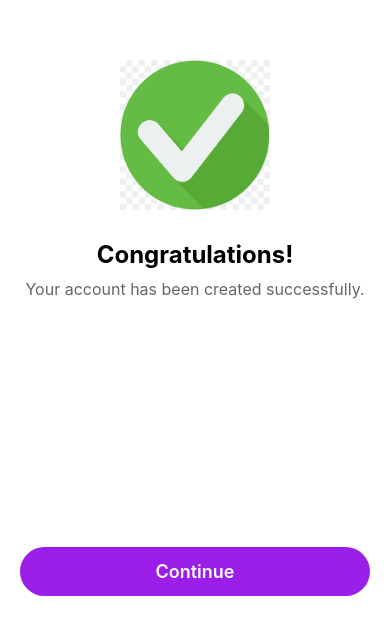
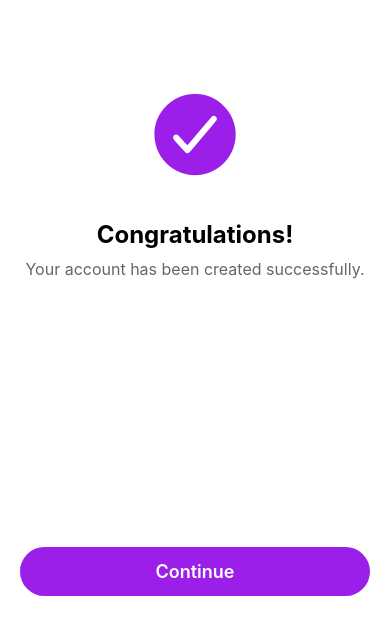
Before and after one commit to masum-diu/kto-new, a React Native app: screen /sucessmessage in a window 390 px wide. Shown: the part 208-842 px from the top of the page. Built offline with nearby package versions, Linux system fonts and the light colour scheme.

Commit message:
sucessmage icons add done

```diff
--- a/screens/CreateAccount/sucessmessage.js
+++ b/screens/CreateAccount/sucessmessage.js
@@ -1,24 +1,27 @@
-import { View, Text, StyleSheet, Image, TouchableOpacity } from 'react-native';
+import { View, Text, StyleSheet, TouchableOpacity } from 'react-native';
 import React from 'react';
 import { useNavigation } from '@react-navigation/native';
 import { SafeAreaView } from 'react-native-safe-area-context';
+import AsyncStorage from '@react-native-async-storage/async-storage';
+import { useAuth } from '../../context/AuthContext';
+import Ionicons from 'react-native-vector-icons/Ionicons';
 
 const SucessMessage = () => {
   const navigation = useNavigation();
 
-  const handleContinue = () => {
-    // Navigate to the next screen in your onboarding flow, for example, 'CircleCode'
-    navigation.navigate('MainHome');
+  const { login } = useAuth();
+
+  const handleContinue = async () => {
+    const token = await AsyncStorage.getItem('accessToken');
+    await login(token);
   };
 
   return (
     <SafeAreaView style={styles.container}>
       <View style={styles.content}>
-        <Image
-          source={require('../../assets/success-check.png')} // Make sure you have a success image asset
-          style={styles.image}
-          resizeMode="contain"
-        />
+        <View style={styles.iconWrapper}>
+          <Ionicons name="checkmark-circle" size={100} color="#9b1fe8" />
+        </View>
         <Text style={styles.title}>Congratulations!</Text>
         <Text style={styles.subtitle}>
           Your account has been created successfully.
@@ -45,9 +48,7 @@ const styles = StyleSheet.create({
     justifyContent: 'center',
     alignItems: 'center',
   },
-  image: {
-    width: 150,
-    height: 150,
+  iconWrapper: {
     marginBottom: 30,
   },
   title: {
```
